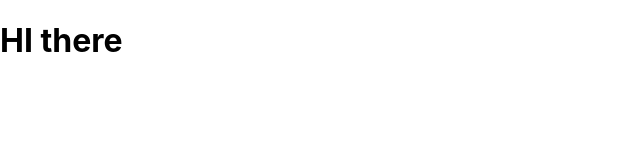
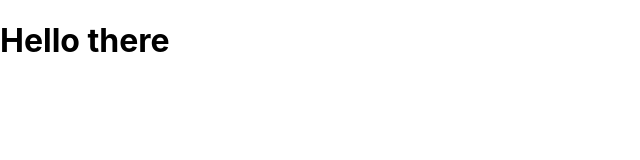
Before and after one commit to she-code/wd301, a React (Create React App) app in the folder hello-react/: page / in a window 1280 px wide. Shown: the top 160 px of the page, without its empty margins (0-640 px from the left). Built offline with nearby package versions, Linux system fonts and the light colour scheme.

Commit message:
displaying message based on condition

```diff
--- a/hello-react/src/App.js
+++ b/hello-react/src/App.js
@@ -1,5 +1,9 @@
 function App() {
-  return <h1>HI there</h1>;
+  let message = "Bye there";
+  if (Math.random() > 0.5) {
+    message = "Hello there";
+  }
+  return <h1>{message}</h1>;
 }
 
 export default App;
```
